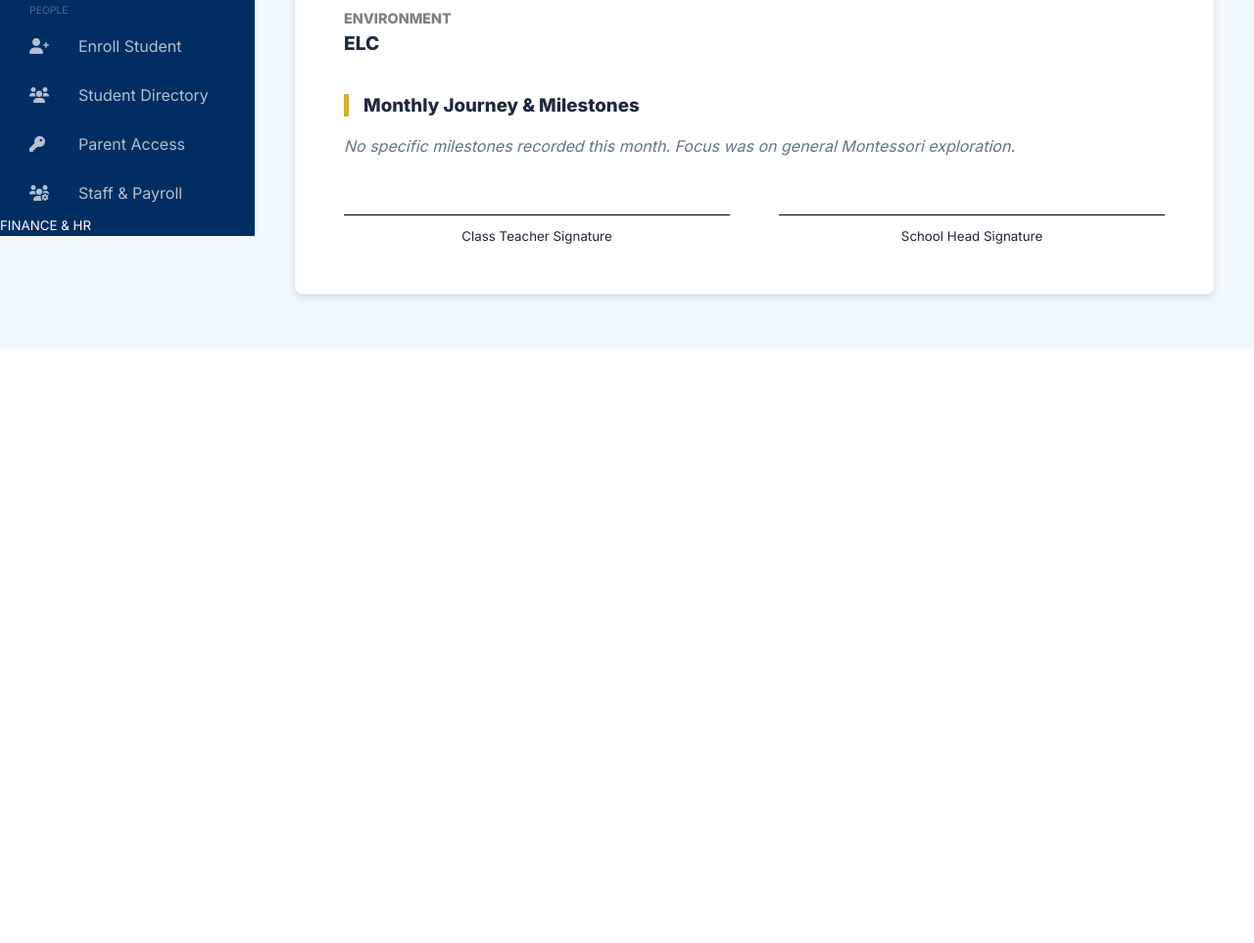
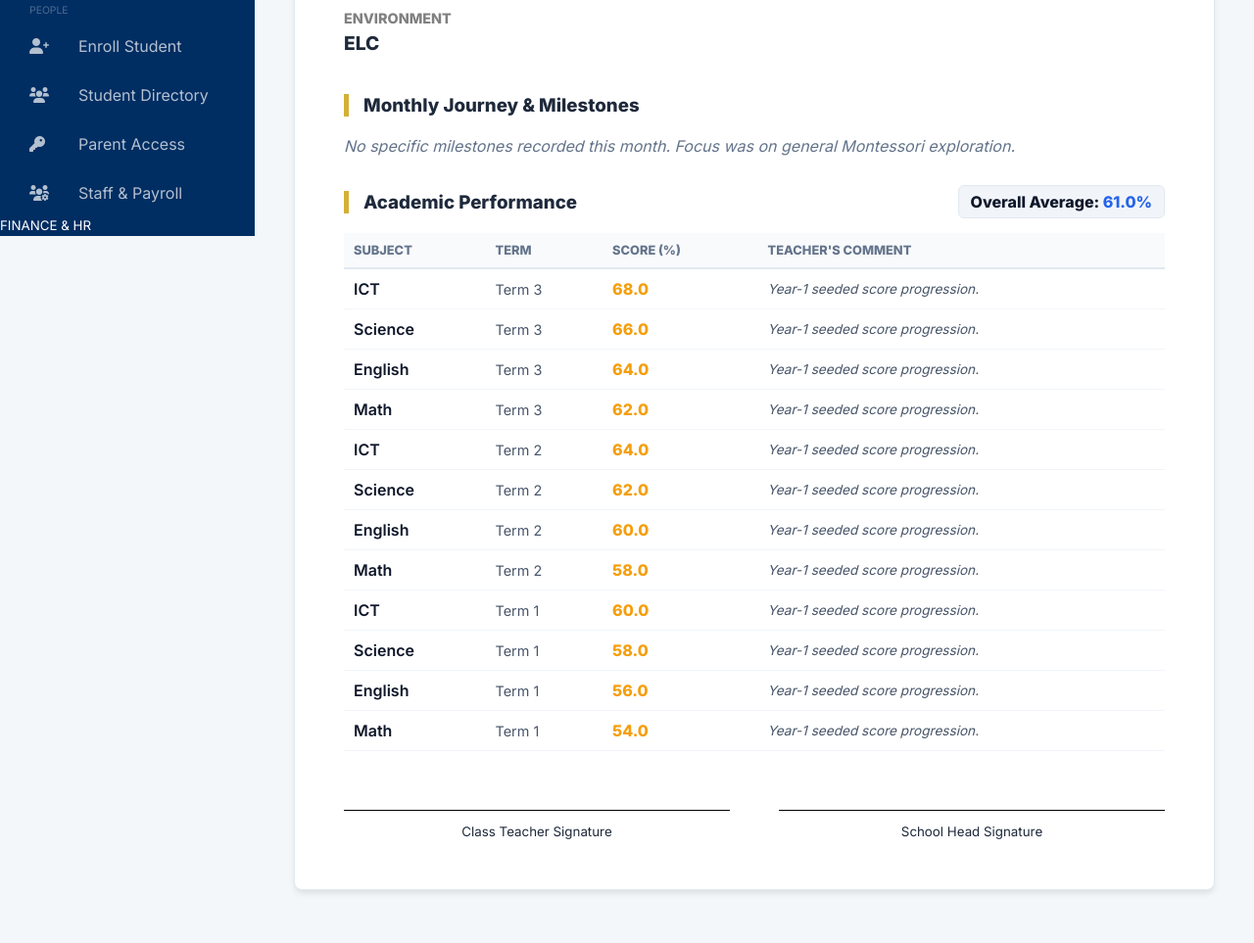
Before and after one commit to moosehova/pebbles-college-admin, a Flask app: page /people/report/1 in a window 1280 px wide. Shown: the part 579-1542 px from the top of the page at 98% size. Before the commit the page ends 888 px from the top, so only its background shows below. Run offline with Flask 3, Linux system fonts and the light colour scheme; a user stored in the database is signed in; data comes from the database, SQL or seed files in the repository; data that the repository does not hold is empty; some libraries are stand-ins or nearby versions.

Commit message:
all changes

```diff
--- a/app.py
+++ b/app.py
@@ -1133,10 +1133,16 @@ def view_report(student_id):
         Observation.student_id == student_id,
         Observation.date >= now.replace(day=1)
     ).all()
+    # 3. Get Academic Grades
+    grades = Grade.query.filter_by(student_id=student_id).order_by(Grade.created_at.desc()).all()
+    overall_average = round(sum(grade.score for grade in grades) / len(grades), 1) if grades else 0
+
     return render_template('people/report.html',
                            student=student,
                            att_percent=att_percent,
                            observations=observations,
+                           grades=grades,
+                           overall_average=overall_average,
                            month_name=now.strftime('%B'),
                            year=now.year)
 
--- a/templates/people/report.html
+++ b/templates/people/report.html
@@ -56,6 +56,37 @@
         <p class="no-milestones">No specific milestones recorded this month. Focus was on general Montessori exploration.</p>
         {% endfor %}
     </div>
+
+    {% if grades %}
+    <div style="display: flex; justify-content: space-between; align-items: center; margin-top: 30px; margin-bottom: 15px;">
+        <h3 class="section-title" style="margin: 0;">Academic Performance</h3>
+        <div class="average-badge" style="background: #f1f5f9; padding: 6px 12px; border-radius: 6px; font-weight: 800; color: #0f172a; border: 1px solid #e2e8f0;">
+            Overall Average: <span style="color: #2563eb;">{{ overall_average }}%</span>
+        </div>
+    </div>
+    <div class="grades-container" style="margin-bottom: 30px;">
+        <table class="grades-table" style="width: 100%; border-collapse: collapse; text-align: left;">
+            <thead>
+                <tr style="background-color: #f8fafc; border-bottom: 2px solid #e2e8f0;">
+                    <th style="padding: 10px; font-size: 0.8rem; text-transform: uppercase; color: #64748b;">Subject</th>
+                    <th style="padding: 10px; font-size: 0.8rem; text-transform: uppercase; color: #64748b;">Term</th>
+                    <th style="padding: 10px; font-size: 0.8rem; text-transform: uppercase; color: #64748b;">Score (%)</th>
+                    <th style="padding: 10px; font-size: 0.8rem; text-transform: uppercase; color: #64748b;">Teacher's Comment</th>
+                </tr>
+            </thead>
+            <tbody>
+                {% for grade in grades %}
+                <tr style="border-bottom: 1px solid #f1f5f9;">
+                    <td style="padding: 10px; font-weight: 600; color: #0f172a;">{{ grade.subject }}</td>
+                    <td style="padding: 10px; font-size: 0.9rem; color: #475569;">{{ grade.term }}</td>
+                    <td style="padding: 10px; font-weight: 700; color: {% if grade.score >= 80 %}#10b981{% elif grade.score >= 50 %}#f59e0b{% else %}#dc2626{% endif %};">{{ grade.score }}</td>
+                    <td style="padding: 10px; font-size: 0.85rem; color: #475569; font-style: italic;">{{ grade.comment or 'N/A' }}</td>
+                </tr>
+                {% endfor %}
+            </tbody>
+        </table>
+    </div>
+    {% endif %}
 
     <div class="signatures-grid">
         <div class="signature-box">
```
